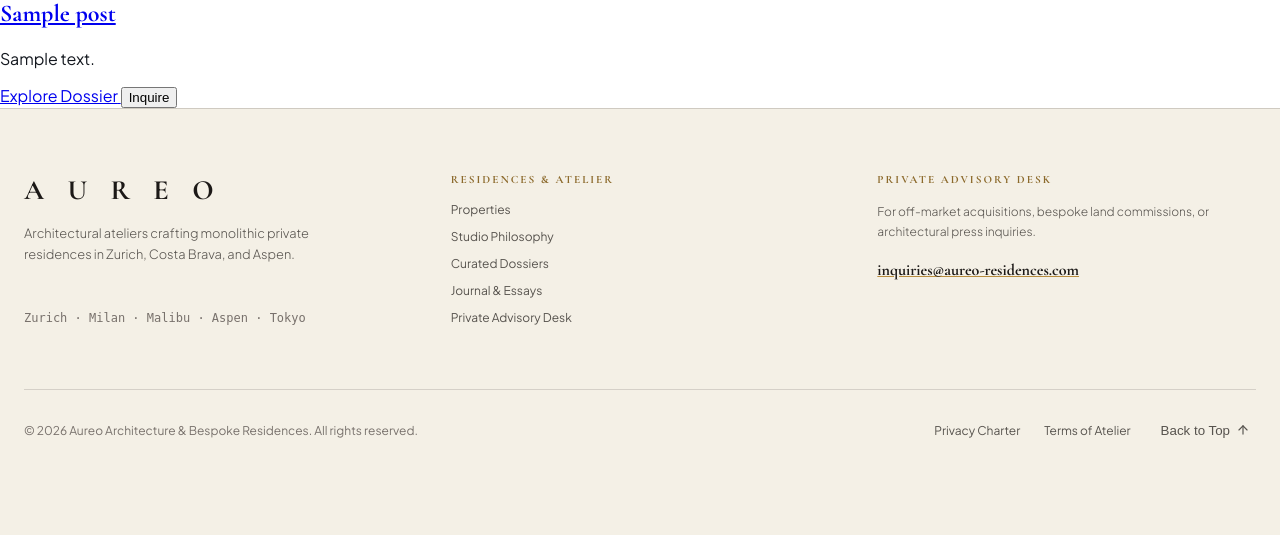
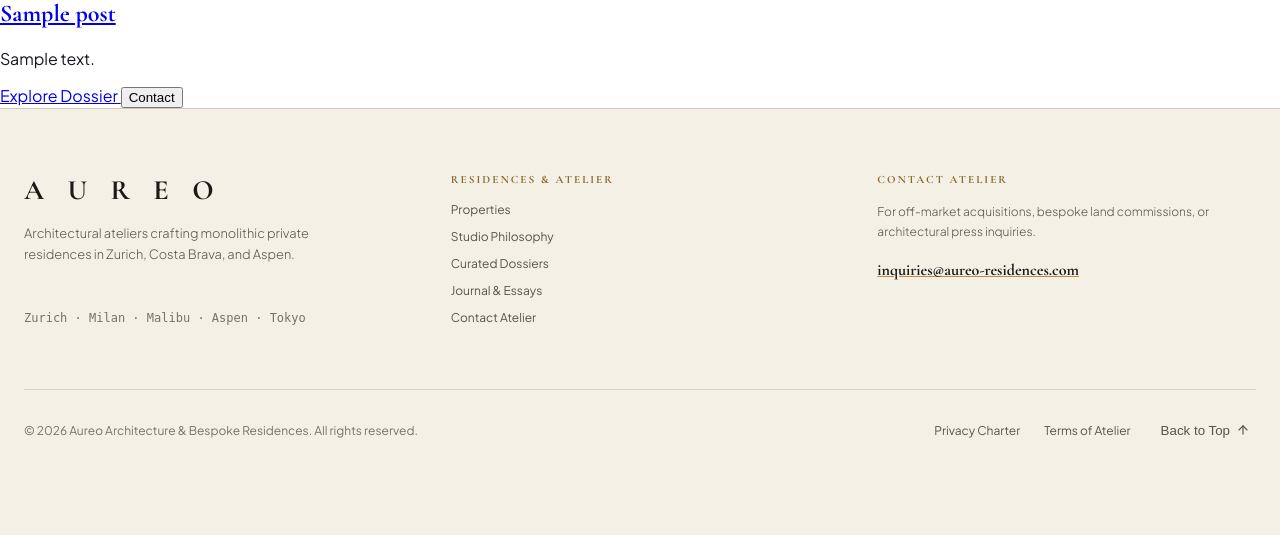
Before and after one commit to rushikeshnarule/aureo-residences, a WordPress theme: template wordpress-theme/aureo/archive-residence.php in a window 1280 px wide. Shown: the part 482-1017 px from the top of the page. Run offline with PHP 8.4 and a stand-in for WordPress, Linux system fonts and the light colour scheme; the site name, menu and one post (Sample post) are stand-ins, and other content is empty; some libraries are stand-ins or nearby versions.

Commit message:
feat(wordpress-theme): Removed AI advisory desk & floating inquire CTA across theme and frontend

```diff
--- a/wordpress-theme/aureo/archive-residence.php
+++ b/wordpress-theme/aureo/archive-residence.php
@@ -48,7 +48,7 @@ get_header();
                                     <i data-lucide="arrow-up-right" class="w-3.5 h-3.5"></i>
                                 </a>
                                 <button onclick="aureoOpenInquiry('<?php echo esc_js( get_the_title() ); ?>')" class="px-4 py-1.5 rounded-full bg-aureo-gold-50 hover:bg-aureo-gold-600 text-aureo-gold-800 hover:text-white text-xs font-bold transition-all">
-                                    Inquire
+                                    Contact
                                 </button>
                             </div>
                         </div>
--- a/wordpress-theme/aureo/footer.php
+++ b/wordpress-theme/aureo/footer.php
@@ -29,14 +29,14 @@
                     <li><a href="<?php echo esc_url( home_url( '/#philosophy' ) ); ?>" class="footer-link">Studio Philosophy</a></li>
                     <li><a href="<?php echo esc_url( home_url( '/#details' ) ); ?>" class="footer-link">Curated Dossiers</a></li>
                     <li><a href="<?php echo esc_url( home_url( '/#journal' ) ); ?>" class="footer-link">Journal &amp; Essays</a></li>
-                    <li><a href="<?php echo esc_url( home_url( '/#inquire' ) ); ?>" class="footer-link">Private Advisory Desk</a></li>
+                    <li><a href="<?php echo esc_url( home_url( '/#inquire' ) ); ?>" class="footer-link">Contact Atelier</a></li>
                 </ul>
             </div>
 
-            <!-- Private Advisory Inquiries -->
+            <!-- Contact Atelier -->
             <div>
                 <h4 class="footer-heading" style="font-size:0.7rem;font-weight:700;text-transform:uppercase;letter-spacing:0.18em;margin:0 0 1rem 0;">
-                    Private Advisory Desk
+                    Contact Atelier
                 </h4>
                 <p style="font-size:0.75rem;color:#57534e;line-height:1.7;font-weight:300;margin:0 0 1rem 0;">
                     For off-market acquisitions, bespoke land commissions, or architectural press inquiries.
@@ -68,31 +68,7 @@
     </div>
 </footer>
 
-<!-- Floating Action Pill Cluster (Bottom Right) -->
-<div id="floating-cta">
-    <!-- AI Concierge Pill -->
-    <button type="button" onclick="aureoOpenInquiry('AI Spatial Advisory')" class="float-ai-pill" title="AI Spatial Advisor">
-        <span class="float-ai-indicator">
-            <span class="float-ai-ring"></span>
-            <span class="float-ai-dot"></span>
-        </span>
-        <span class="hidden sm:inline">AI Advisory Desk</span>
-    </button>
-
-    <!-- 360 View Button -->
-    <button type="button" onclick="aureoOpenVirtualTour()" class="btn-ghost" style="padding:0.625rem 1rem;font-size:0.65rem;box-shadow:0 8px 24px rgba(0,0,0,0.12);">
-        <svg width="13" height="13" viewBox="0 0 24 24" fill="none" stroke="#a67e37" stroke-width="2" stroke-linecap="round"><circle cx="12" cy="12" r="10"/><path d="M12 8l4 4-4 4M8 12h8"/></svg>
-        <span>360° View</span>
-    </button>
-
-    <!-- Inquire Acquisition Button -->
-    <button type="button" onclick="aureoOpenInquiry('General')" class="btn-gold" style="padding:0.625rem 1.25rem;font-size:0.65rem;">
-        <svg width="13" height="13" viewBox="0 0 24 24" fill="none" stroke="currentColor" stroke-width="2.5" stroke-linecap="round"><path d="M12 2l3.09 6.26L22 9.27l-5 4.87 1.18 6.88L12 17.77l-6.18 3.25L7 14.14 2 9.27l6.91-1.01L12 2z"/></svg>
-        <span>Inquire</span>
-    </button>
-</div>
-
-<!-- Modal: Private Acquisition Inquiry -->
+<!-- Modal: Contact Atelier Inquiry -->
 <div id="inquiry-modal" class="aureo-modal" onclick="if(event.target===this)aureoCloseInquiry()">
     <div class="aureo-modal-dialog">
         <div class="inquiry-modal-header">
@@ -103,7 +79,7 @@
             </button>
             <div style="display:flex;align-items:center;gap:0.5rem;margin-bottom:0.5rem;">
                 <span class="eyebrow-dot"></span>
-                <span style="font-size:0.6rem;font-weight:700;text-transform:uppercase;letter-spacing:0.2em;color:#d7b775;">Private Advisory Service</span>
+                <span style="font-size:0.6rem;font-weight:700;text-transform:uppercase;letter-spacing:0.2em;color:#d7b775;">Direct Concierge Service</span>
             </div>
             <h3 style="font-family:'Cormorant Garamond',Georgia,serif;font-size:1.75rem;font-weight:700;color:#fff;margin:0 0 0.5rem 0;">Request Confidential Dossier</h3>
             <p style="font-size:0.75rem;color:rgba(255,255,255,0.7);margin:0;line-height:1.6;max-width:32rem;">
@@ -144,7 +120,7 @@
                     <svg width="24" height="24" viewBox="0 0 24 24" fill="none" stroke="#059669" stroke-width="2.5" stroke-linecap="round"><path d="M22 11.08V12a10 10 0 1 1-5.93-9.14"/><polyline points="22 4 12 14.01 9 11.01"/></svg>
                 </div>
                 <h4 style="font-family:'Cormorant Garamond',Georgia,serif;font-size:1.5rem;font-weight:700;color:#1c1917;margin:0 0 0.5rem 0;">Inquiry Confirmed</h4>
-                <p style="font-size:0.8rem;color:#57534e;margin:0;">A Senior Advisory Partner from our Zurich atelier will contact you via private channel within 12 hours.</p>
+                <p style="font-size:0.8rem;color:#57534e;margin:0;">Our Concierge Team from our Zurich atelier will contact you via private channel within 12 hours.</p>
             </div>
         </div>
     </div>
--- a/wordpress-theme/aureo/header.php
+++ b/wordpress-theme/aureo/header.php
@@ -33,14 +33,13 @@
                 <a href="<?php echo esc_url( home_url( '/#journal' ) ); ?>" class="nav-link">Journal</a>
             </nav>
 
-            <!-- "Button-in-button" Inquire CTA -->
-            <button type="button" onclick="aureoOpenInquiry('General')"
-                class="navbar-inquire-btn hidden sm:inline-flex" aria-label="Open inquiry">
-                <span>Inquire</span>
+            <!-- Contact Atelier Button -->
+            <a href="<?php echo esc_url( home_url( '/#contact' ) ); ?>" class="navbar-inquire-btn hidden sm:inline-flex" style="text-decoration:none;" aria-label="Contact Atelier">
+                <span>Contact</span>
                 <span class="navbar-inquire-icon">
                     <svg width="12" height="12" viewBox="0 0 24 24" fill="none" stroke="currentColor" stroke-width="2.5" stroke-linecap="round" stroke-linejoin="round"><line x1="7" y1="17" x2="17" y2="7"/><polyline points="7 7 17 7 17 17"/></svg>
                 </span>
-            </button>
+            </a>
 
             <!-- 3-line Animated Hamburger -->
             <button type="button" id="aureo-burger-btn" onclick="aureoToggleMenu()"
@@ -97,7 +96,7 @@
                     <svg width="32" height="32" viewBox="0 0 24 24" fill="none" stroke="currentColor" stroke-width="1.5" stroke-linecap="round"><line x1="7" y1="17" x2="17" y2="7"/><polyline points="7 7 17 7 17 17"/></svg>
                 </span>
             </a>
-            <a href="<?php echo esc_url( home_url( '/#inquire' ) ); ?>" onclick="aureoToggleMenu()" class="menu-drawer-nav-link">
+            <a href="<?php echo esc_url( home_url( "/#contact" ) ); ?>" onclick="aureoToggleMenu()" class="menu-drawer-nav-link">
                 <span>05. Private Acquisition Registry</span>
                 <span class="menu-drawer-arrow">
                     <svg width="32" height="32" viewBox="0 0 24 24" fill="none" stroke="currentColor" stroke-width="1.5" stroke-linecap="round"><line x1="7" y1="17" x2="17" y2="7"/><polyline points="7 7 17 7 17 17"/></svg>
```
Also changed, not shown: src/components/HeroSection.tsx (+1 -9 lines), src/components/Navbar.tsx (+1 -10 lines), 2 other files.
